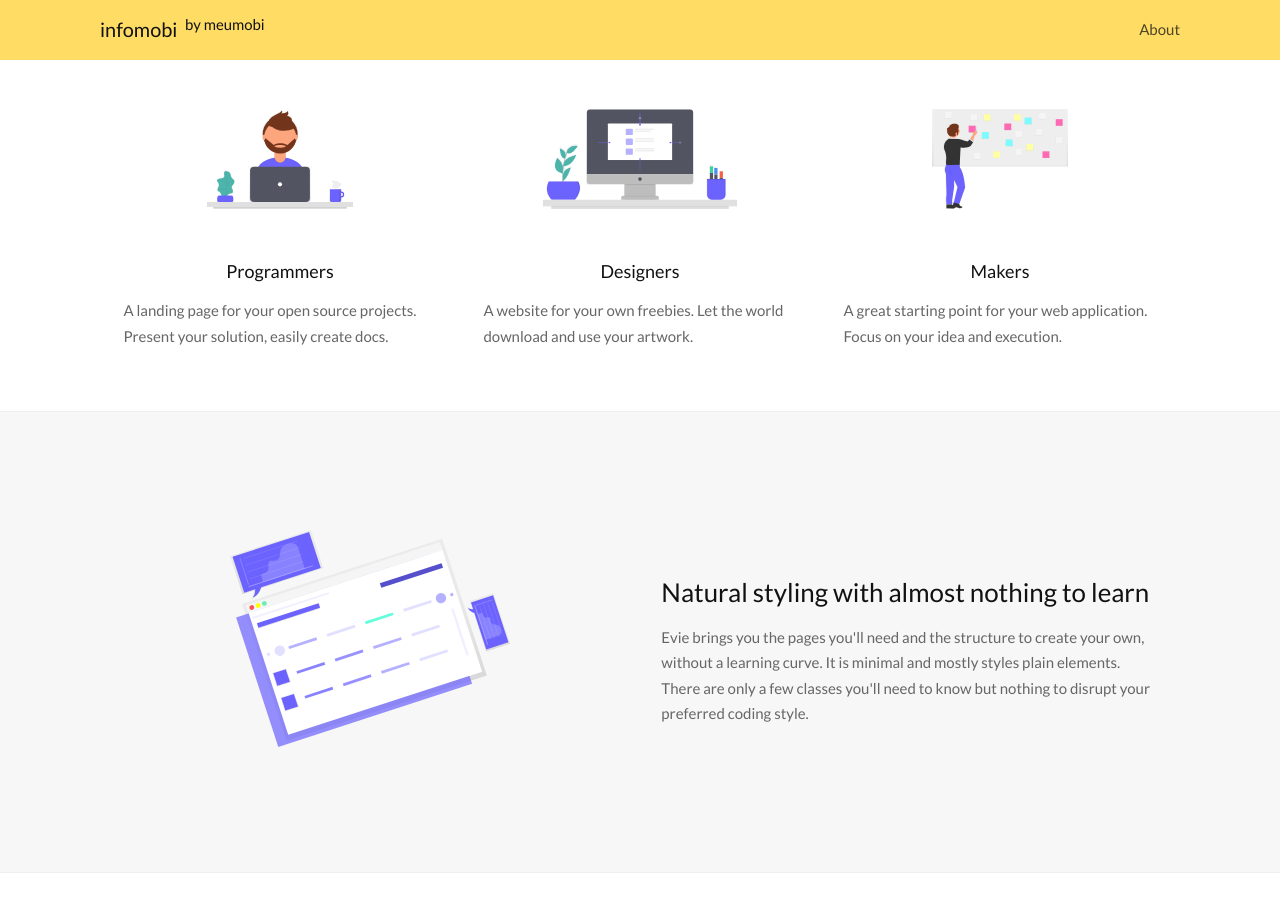
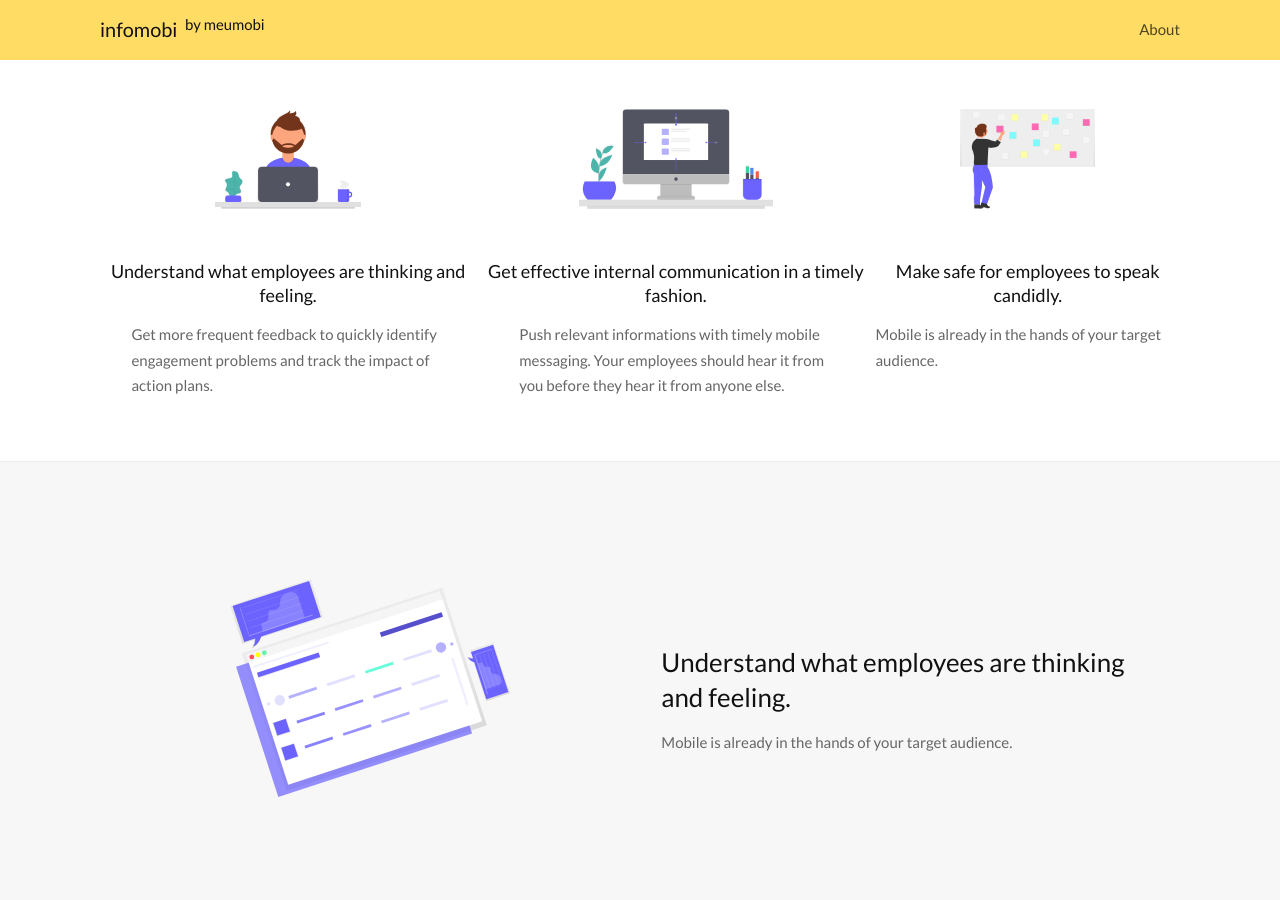
Before and after one commit to meumobi/infomobi-site, a Jekyll site: the page built from index.html, in a window 1280 px wide and 900 px high, scrolled down 1019 px. Built offline with Jekyll 4.4.1, drawn with Linux system fonts in a browser that asks for light colours; some of the changed text lies outside the part shown.

Commit message:
refactor: add base_url for github pages and update content

```diff
--- a/_config.yml
+++ b/_config.yml
@@ -12,7 +12,7 @@ description: > # this means to ignore newlines until "baseurl:"
   Write an awesome description for your new site here. You can edit this
   line in _config.yml. It will appear in your document head meta (for
   Google search results) and in your feed.xml site description.
-baseurl: "" # the subpath of your site, e.g. /blog
+baseurl: "/infomobi-site" # the subpath of your site, e.g. /blog
 url: "http://yourdomain.com" # the base hostname & protocol for your site
 twitter_username: jekyllrb
 github_username:  jekyll
--- a/index.html
+++ b/index.html
@@ -10,9 +10,9 @@ layout: default
     <div class="container">
       <div class="hero__content">
         <div class="hero__content__inner" id='navConverter'>
-          <h1 class="hero__title">A production-ready theme for your projects</h1>
-          <p class="hero__text">Evie is an MIT licensed template bundled with a minimal style guide to build websites faster. It is extemely lightweight, customizable and works perfectly on modern browsers.</p>
-          <a href="#" class="button button__accent">Download Evie</a>
+          <h1 class="hero__title">Connect your employees with your mission and culture!</h1>
+          <p class="hero__text">Your company succeeds because of your people, provide interaction with organization to drive engagement effectively. Celebrate their achievements, share customers positive experiences, provide real-time insights.</p>
+          <a href="#" class="button button__accent">Download infomobi</a>
           <a href="#" class="button hero__button">Learn more</a>
         </div>
       </div>
@@ -27,8 +27,8 @@ layout: default
 <!-- Steps -->
 <div class="steps landing__section">
   <div class="container">
-    <h2>Who can use Evie?</h2>
-    <p>Here's who we can think of, but surely creative people will surprise us.</p>
+    <h2>Why you should use infomobi ?</h2>
+    <p>Informed employees feel valued and engagement typically follows</p>
   </div>
   <div class="container">
     <div class="steps__inner">
@@ -36,22 +36,22 @@ layout: default
         <div class="step__media">
           <img src="./images/undraw_designer.svg" class="step__image">
         </div>
-        <h4>Programmers</h4>
-        <p class="step__text">A landing page for your open source projects. Present your solution, easily create docs.</p>
+        <h4>Understand what employees are thinking and feeling.</h4>
+        <p class="step__text">Get more frequent feedback to quickly identify engagement problems and track the impact of action plans.</p>
       </div>
       <div class="step">
         <div class="step__media">
           <img src="./images/undraw_responsive.svg" class="step__image">
         </div>
-        <h4>Designers</h4>
-        <p class="step__text">A website for your own freebies. Let the world download and use your artwork.</p>
+        <h4>Get effective internal communication in a timely fashion.</h4>
+        <p class="step__text">Push relevant informations with timely mobile messaging. Your employees should hear it from you before they hear it from anyone else.</p>
       </div>
       <div class="step">
         <div class="step__media">
           <img src="./images/undraw_creation.svg" class="step__image">
         </div>
-        <h4>Makers</h4>
-        <p class="step__text">A great starting point for your web application. Focus on your idea and execution.</p>
+        <h4>Make safe for employees to speak candidly.</h4>
+        <p class="step__text">Mobile is already in the hands of your target audience.</p>
       </div>
     </div>
   </div>
@@ -64,8 +64,8 @@ layout: default
         <img src="./images/undraw_browser.svg" class="expanded__image">
       </div>
       <div class="expanded__content">
-        <h2 class="expanded__title">Natural styling with almost nothing to learn</h2>
-        <p class="expanded__text">Evie brings you the pages you'll need and the structure to create your own, without a learning curve. It is minimal and mostly styles plain elements. There are only a few classes you'll need to know but nothing to disrupt your preferred coding style.</p>
+        <h2 class="expanded__title">Understand what employees are thinking and feeling.</h2>
+        <p class="expanded__text">Mobile is already in the hands of your target audience.</p>
       </div>
     </div>
   </div>
@@ -77,8 +77,8 @@ layout: default
         <img src="./images/undraw_frameworks.svg" class="expanded__image">
       </div>
       <div class="expanded__content">
-        <h2 class="expanded__title">Framework agnostic. Your front-end setup, your choice.</h2>
-        <p class="expanded__text">Evie has zero dependencies and uses vanilla JavaScript for a few functions with minimal footprint. You can use React, Vue, Angular, jQuery or whatever you prefer.</p>
+        <h2 class="expanded__title">Get effective internal communication in a timely fashion.</h2>
+        <p class="expanded__text">Push relevant informations with timely mobile messaging. Your employees should hear it from you before they hear it from anyone else.</p>
       </div>
     </div>
   </div>
@@ -90,8 +90,8 @@ layout: default
         <img src="./images/together.svg" class="expanded__image">
       </div>
       <div class="expanded__content">
-        <h2 class="expanded__title">Ready for production or rapid prototyping</h2>
-        <p class="expanded__text">Landing, authentication and a few other pages to select from, despite the small size. Tested on production at unDraw with amazing speeds and unopinionated on how to structure your project. We really hope you'll find it awesome and useful!</p>
+        <h2 class="expanded__title">Understand what employees are thinking and feeling.</h2>
+        <p class="expanded__text">Get more frequent feedback to quickly identify engagement problems and track the impact of action plans.</p>
       </div>
     </div>
   </div>
```
